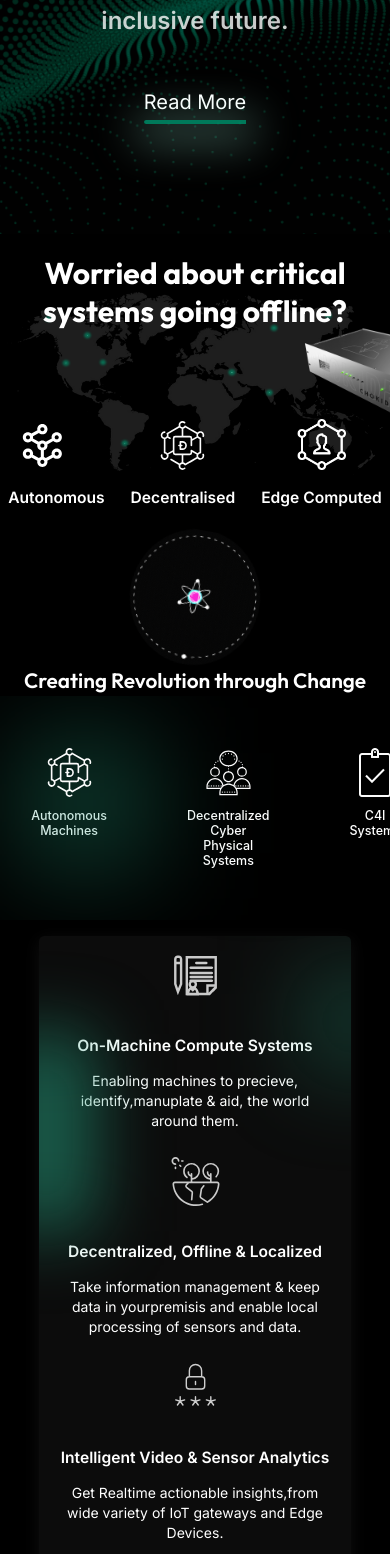
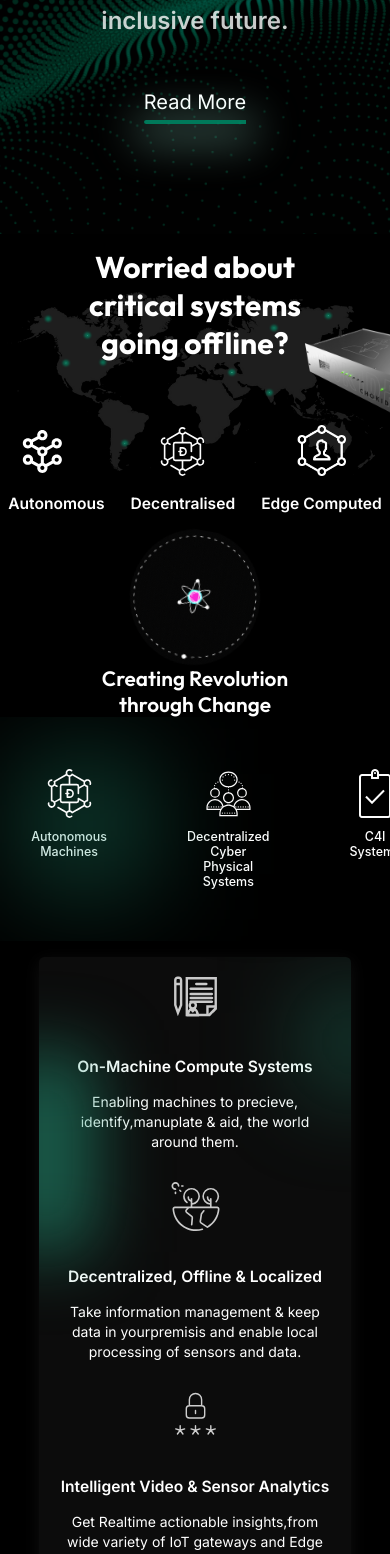
Before and after one commit to newRish/Ckdir-frontend-, a Next.js app: page / in a window 390 px wide. Shown: the part 432-1986 px from the top of the page. Built offline with nearby package versions, Linux system fonts and the light colour scheme; what urql would draw is missing.

Commit message:
update homepage content ui

```diff
--- a/components/Footer.jsx
+++ b/components/Footer.jsx
@@ -52,7 +52,7 @@ const Footer = () => {
                 </Link>
               </li>
               <li className={styles.listItem}>
-                <Link href={"/career"}>
+                <Link href={"/careers"}>
                   <a>Careers</a>
                 </Link>
               </li>
--- a/components/Header.jsx
+++ b/components/Header.jsx
@@ -127,7 +127,7 @@ const Header = () => {
                                 options: []
                             },
                             {
-                                heading: <Link href={'/career'}><a>Career</a></Link>,
+                                heading: <Link href={'/careers'}><a>Career</a></Link>,
                                 options: []
                             }
                         ]}
--- a/pages/about.jsx
+++ b/pages/about.jsx
@@ -210,7 +210,7 @@ const career = ({ openRoles }) => {
       {/* <ConnectNetworkSection
         img={openRolesBg.src}
         heading={"Open Roles"}
-        url={"/career"}
+        url={"/careers"}
         btnText={"See Open Roles"}
         text={"Lorem ipsum dolor sit amet, consectetur adipiscing elit. "}
         isActive={true}
--- a/pages/career/jd.jsx
+++ b/pages/career/jd.jsx
@@ -101,7 +101,7 @@ const JD = ({ responsibility }) => {
                 </span>
               </div>
               <div className={styles.submitBtn}>
-                <Button url={"/career"} title={"Submit"} isActive={true} />
+                <Button url={""} title={"Submit"} isActive={true} />
               </div>
             </div>
           </div>
--- a/pages/contact.jsx
+++ b/pages/contact.jsx
@@ -291,7 +291,7 @@ const Contact = () => {
                   </span>
                 </div>
                 <div className={styles.submitBtn}>
-                  <Button url={"/career"} title={"Send"} isActive={true} />
+                  <Button url={""} title={"Send"} isActive={true} />
                 </div>
               </div>
             </div>
--- a/styles/Home.module.scss
+++ b/styles/Home.module.scss
@@ -25,7 +25,7 @@
 
 .heading2 {
   font-size: 4rem;
-  line-height: 6rem;
+  line-height: 5rem;
   font-weight: 600;
   font-family: Outfit;
   font-style: normal;
@@ -36,7 +36,7 @@
   font-size: 2.4rem;
   font-style: normal;
   font-weight: 500;
-  line-height: 5rem;
+  line-height: 3rem;
 }
 
 .heading1,
@@ -120,12 +120,13 @@
   flex-direction: column;
   align-items: center;
   text-align: center;
-  justify-content: space-around;
+  justify-content: space-evenly;
   position: relative;
   overflow-x: hidden;
 
   .heading1 {
     z-index: 5;
+    width: 60%;
   }
 
   .chokidarImg {
@@ -181,6 +182,11 @@
   margin-top: 33px;
   text-align: center;
   min-height: 100vh;
+
+  .heading2 {
+    width: 40%;
+    margin: auto;
+  }
 
   .revolutionList {
     display: flex;
@@ -259,9 +265,10 @@
     .revolutionCardList {
       display: flex;
       justify-content: space-between;
-      align-items: center;
+      align-items: baseline;
       padding: 4rem 3rem 1rem 3rem;
       z-index: 9;
+      gap: 30px;
     }
   }
 
@@ -452,6 +459,9 @@
 }
 
 .networkingContainer {
+  .networkingText {
+    width: 40%;
+  }
   .networking {
     position: relative;
     // background-color: $black;
@@ -538,11 +548,12 @@
   .balckBoxContainer {
     background-position: center;
     background-repeat: no-repeat;
-    justify-content: space-around;
+    justify-content: space-evenly;
     min-height: 295px;
     .heading1 {
       font-size: 30px;
       line-height: unset;
+      width: 73%;
     }
 
     .chokidarImg {
@@ -554,7 +565,7 @@
     .balckBoxIconList {
       // flex-direction: column;
 
-      .blackBoxIcon{
+      .blackBoxIcon {
         &:first-child {
           .balckBoxIconImg {
             // height: 80px;
@@ -631,6 +642,10 @@
 
   .revolutionaCotainer {
     margin: unset;
+    .heading2 {
+      width: 60%;
+      margin: auto;
+    }
   }
 
   .revolutionItem {
@@ -638,6 +653,10 @@
   }
 
   .networkingContainer {
+    .networkingText {
+      width: 75%;
+
+    }
     .networking {
       flex-direction: column;
       min-height: unset;
@@ -648,6 +667,15 @@
         padding-left: 2rem;
         padding-right: 2rem;
         text-align: center;
+      }
+
+      .heading3 {
+        font-size: 14px;
+        line-height: 20px;
+        font-weight: 500;
+        font-family: "Inter";
+        width: 80%;
+        margin: auto;
       }
 
       .heading3 {
@@ -683,6 +711,10 @@
   }
 
   .protokolloContiner {
+
+    .heading3{
+      font-size: 16px;
+    }
     .protokolloBg1 {
       left: unset;
       right: 0;
```
Also changed, not shown: pages/index.js (+15 -15 lines), pages/careers.jsx (renamed from pages/career.jsx), 2 other files (tests, documents, lock files or other folders).
